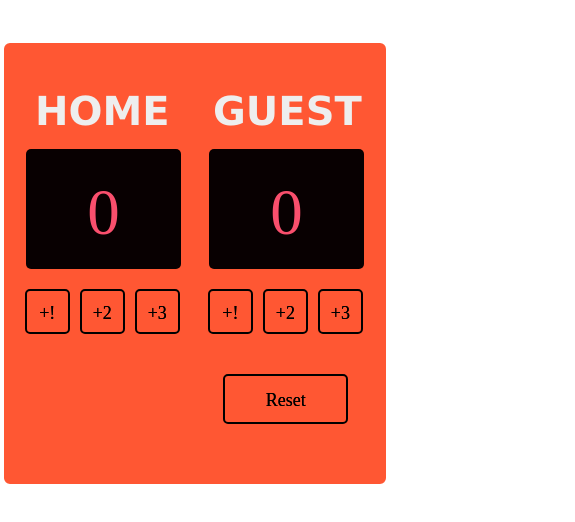
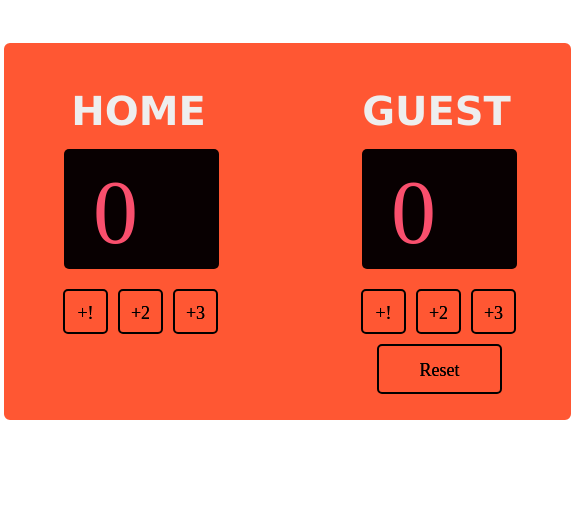
Before and after one commit to Saizeik/scoreboard, a Next.js app: page / in a window 390 px wide. Shown: the top 522 px of the page, 575 px wide, since content can reach past the window. Built offline with nearby package versions, Linux system fonts and the light colour scheme; a web font is replaced by a local one.

Commit message:
animations responsive styles update

```diff
--- a/pages/index.js
+++ b/pages/index.js
@@ -159,6 +159,7 @@ export default function Home() {
               </button>
             </div>
           </div>
+
           <div class="right">
             <h3 class="animate__animated animate__rubberBand board-guest">
               GUEST
--- a/styles/globals.css
+++ b/styles/globals.css
@@ -386,7 +386,7 @@ body {
   border-radius: 5px;
 }
 
-@media only screen and (max-width: 915px) {
+@media only screen and (max-width: 915px) and (orientation: landscape) {
   /* For mobile phones: */
 
   .app {
@@ -463,19 +463,20 @@ body {
     line-height: 127px;
   }
 
+
   [class*="left"] {
-    max-width: 100%;
+
 
     position: relative;
-    justify-content: left;
+    justify-content: flex-start;
     right: 6%;
 
     margin-bottom: 0;
   }
 
   [class*="right"] {
-    max-width: 100%;
-    justify-content: left;
+
+    justify-content: flex-end;
     position: relative;
 
     margin-bottom: 0;
@@ -491,7 +492,7 @@ body {
     right: 5%;
   }
 }
-@media only screen and (max-width: 600px) {
+@media only screen and (max-width: 600px) and (orientation: landscape) {
   /* For mobile phones: */
 
 
@@ -514,5 +515,4 @@ body {
     right: 32.5%;
   }
 
-
 }
```
